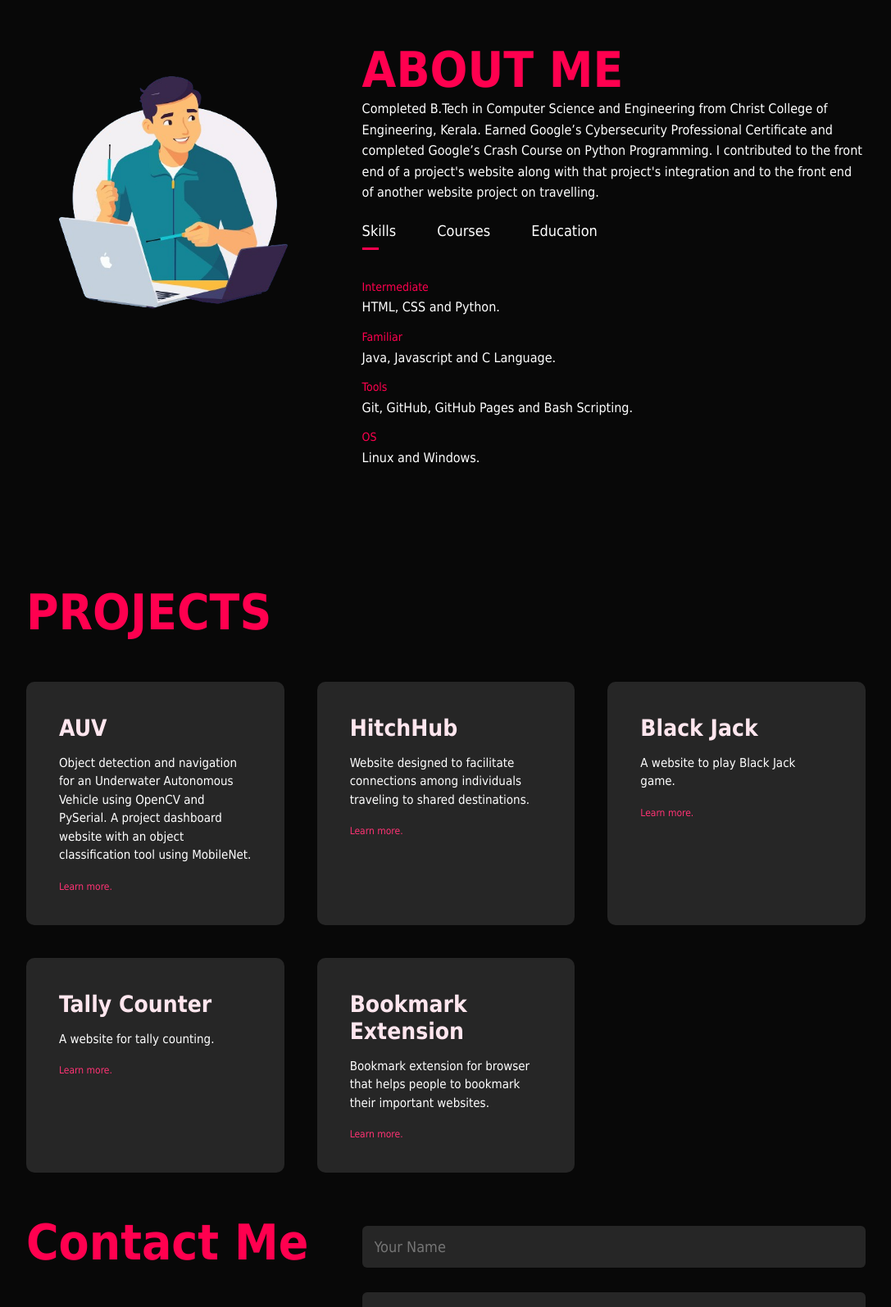
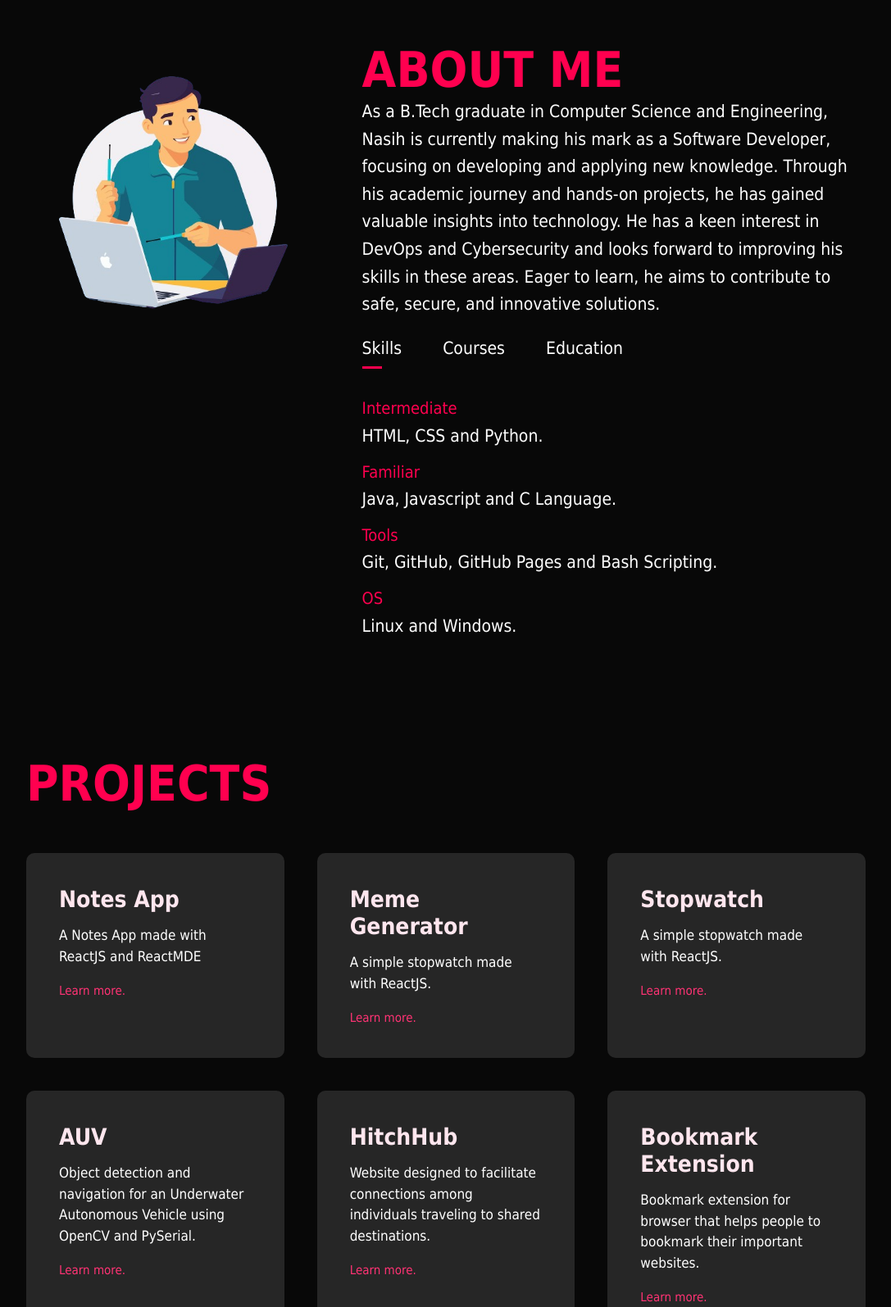
Before and after one commit to nasihps/nasihps.github.io, a plain HTML site: page index.html in a window 1280 px wide. Shown: the part 840-2435 px from the top of the page at 82% size, without its empty margins (96-1183 px from the left). Drawn offline with Linux system fonts and the light colour scheme.

Commit message:
added projects

```diff
--- a/index.html
+++ b/index.html
@@ -23,7 +23,7 @@
                 <i class="fa-solid fa-bars" onclick="openmenu()"></i>
             </nav>
             <div class="header-text">
-                <p>CSE Graduate</p>
+                <p>Software Developer</p>
                 <h1>Hi, I'm <span>Nasih</span><br>from India</h1>
             </div>
         </div>
@@ -39,9 +39,10 @@
                 </div>
                 <div class="about-col-2">
                     <h1 class="sub-title">ABOUT ME</h1>
-                    <p>Completed B.Tech in Computer Science and Engineering from Christ College of Engineering, Kerala. Earned Google’s Cybersecurity Professional Certificate and completed
-                        Google’s Crash Course on Python Programming. I contributed to the front end of a project's website
-                        along with that project's integration and to the front end of another website project on travelling.</p>
+                    <p class="summary">As a B.Tech graduate in Computer Science and Engineering, Nasih is currently making his mark as a Software Developer, focusing on developing and applying new knowledge.
+                        Through his academic journey and hands-on projects, he has gained valuable insights into technology.
+                        He has a keen interest in DevOps and Cybersecurity and looks forward to improving his skills in these areas.
+                        Eager to learn, he aims to contribute to safe, secure, and innovative solutions.</p>
                     <div class="tab-titles">
                         <p class="tab-links active-link" onclick="opentab('skills')">Skills</p>
                         <p class="tab-links" onclick="opentab('add-on-courses')">Courses</p>
@@ -80,8 +81,23 @@
         <h1 class="sub-title">PROJECTS</h1>
         <div class="projects-list">
             <div>
+                <h2>Notes App</h2>
+                <p>A Notes App made with ReactJS and ReactMDE</p>
+                <a href="https://nasihps.github.io/Notes-App/" target="_blank">Learn more.</a>
+            </div>
+            <div>
+                <h2>Meme Generator</h2>
+                <p>A simple stopwatch made with ReactJS.</p>
+                <a href="https://nasihps.github.io/Meme-Generator/" target="_blank">Learn more.</a>
+            </div>
+            <div>
+                <h2>Stopwatch</h2>
+                <p>A simple stopwatch made with ReactJS.</p>
+                <a href="https://nasihps.github.io/Stopwatch/" target="_blank">Learn more.</a>
+            </div>
+            <div>
                 <h2>AUV</h2>
-                <p>Object detection and navigation for an Underwater Autonomous Vehicle using OpenCV and PySerial. A project dashboard website with an object classification tool using MobileNet.</p>
+                <p>Object detection and navigation for an Underwater Autonomous Vehicle using OpenCV and PySerial.</p>
                 <a href="https://nasihps.github.io/AUV/" target="_blank">Learn more.</a>
             </div>
             <div>
@@ -90,20 +106,16 @@
                 <a href="https://hitchhub-frontend.vercel.app/" target="_blank">Learn more.</a>
             </div>
             <div>
+                <h2>Bookmark Extension</h2>
+                <p>Bookmark extension for browser that helps people to bookmark their important websites.</p>
+                <a href="https://github.com/nasihps/Bookmark_Extension" target="_blank">Learn more.</a>
+            </div>
+            <div>
                 <h2>Black Jack</h2>
                 <p>A website to play Black Jack game.</p>
                 <a href="https://nasihps.github.io/Black_Jack_Game/" target="_blank">Learn more.</a>
             </div>
-            <div>
-                <h2>Tally Counter</h2>
-                <p>A website for tally counting.</p>
-                <a href="https://nasihps.github.io/Tally_Counter/" target="_blank">Learn more.</a>
-            </div>
-            <div>
-                <h2>Bookmark Extension</h2>
-                <p>Bookmark extension for browser that helps people to bookmark their important websites.</p>
-                <a href="https://github.com/nasihps/Bookmark_Extension" target="_blank">Learn more.</a>
-            </div>
+
         </div>
     </div>
 </div>
--- a/style.css
+++ b/style.css
@@ -87,9 +87,14 @@
 }
 .about-col-2{
     flex-basis: 60%;
+    font-size: 21px; /*change*/
 }
 .about-col-2 p{
     line-height: 1.6;
+    font-size: 21px; /*change*/
+}
+.summary{
+    font-size: 21px; /*change*/
 }
 .sub-title{
     font-size: 60px;
@@ -129,7 +134,7 @@
 }
 .tab-contents ul li span{
     color: #ff004f;
-    font-size: 14px;
+    font-size: 20px;
 }
 .tab-contents{
     display: none;
@@ -163,13 +168,13 @@
     color: #ffe6ee;
 }
 .projects-list div p{
-    font-size: 15px;
+    font-size: 17px;
     line-height: 1.5;
 }
 .projects-list div a{
     text-decoration: none;
     color: #ff3374;
-    font-size: 12px;
+    font-size: 15px;
     margin-top: 20px;
     display: inline-block;
 }
```
